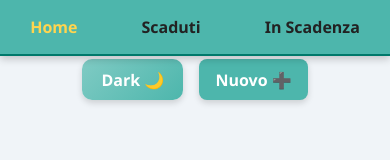
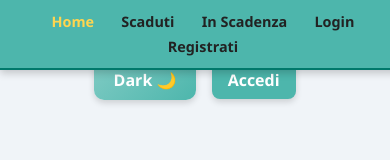
Before and after one commit to POrtalda/my-garage, a React (Vite) app in the folder client/: page / in a window 390 px wide. Shown: the top 160 px of the page. Built offline with nearby package versions, Linux system fonts and the light colour scheme; no server answers.

Commit message:
Add auth links and logout to menu

```diff
--- a/client/src/components/Menu/Menu.css
+++ b/client/src/components/Menu/Menu.css
@@ -44,3 +44,66 @@ body.dark .menu {
   gap: 1rem;
   margin-top: 1rem;
 }
+
+.menu-user {
+  display: flex;
+  flex-direction: column;
+  justify-content: center;
+  min-width: 120px;
+  padding: 0.45rem 0.8rem;
+  border-radius: 14px;
+  background: rgba(77, 182, 172, 0.14);
+  color: #00695c;
+  line-height: 1.2;
+}
+
+.menu-user-label {
+  font-size: 0.7rem;
+  text-transform: uppercase;
+  letter-spacing: 0.04em;
+  opacity: 0.75;
+}
+
+.menu-user strong {
+  font-size: 0.9rem;
+  word-break: break-word;
+}
+
+.menu-logout {
+  background: #ef4444;
+  color: #ffffff;
+}
+
+.menu-logout:hover {
+  background: #dc2626;
+}
+
+body.dark .menu-user {
+  background: rgba(255, 255, 255, 0.08);
+  color: #ccfbf1;
+}
+
+@media (max-width: 720px) {
+  .menu {
+    gap: 0.4rem;
+    flex-wrap: wrap;
+    padding: 0.75rem 0.5rem;
+    font-size: 0.9rem;
+  }
+
+  .menu li a {
+    padding: 0.45rem 0.65rem;
+  }
+
+  .menu-actions {
+    flex-wrap: wrap;
+    align-items: center;
+    padding: 0 1rem;
+  }
+
+  .menu-user {
+    width: 100%;
+    align-items: center;
+    text-align: center;
+  }
+}
--- a/client/src/components/Menu/Menu.jsx
+++ b/client/src/components/Menu/Menu.jsx
@@ -1,27 +1,87 @@
-import { NavLink } from 'react-router';
-import './Menu.css';
-import DarkLight from '../DarkLight/DarkLight';
-import { useContext, useState } from 'react';
-import ThemeContext from '../../context/ThemeContext';
-import NewVehicle from '../NewVehicle/NewVehicle';
+import { NavLink, useNavigate } from "react-router";
+import "./Menu.css";
+import DarkLight from "../DarkLight/DarkLight";
+import { useContext, useState } from "react";
+import ThemeContext from "../../context/ThemeContext";
+import { useAuth } from "../../context/AuthContext";
+import { useToast } from "../../context/ToastContext";
+import NewVehicle from "../NewVehicle/NewVehicle";
 
 export default function Menu({ title, onAddVehicle }) {
   const { isDarkMode } = useContext(ThemeContext);
+  const { user, isAuthenticated, logout } = useAuth();
+  const { showToast } = useToast();
+  const navigate = useNavigate();
   const [showModal, setShowModal] = useState(false);
+
+  const handleLogout = () => {
+    logout();
+
+    showToast({
+      type: "success",
+      title: "Logout effettuato",
+      message: "Sei uscito dal tuo account.",
+    });
+
+    navigate("/login", { replace: true });
+  };
 
   return (
     <>
-            <ul className={isDarkMode ? 'menu menu_dark' : 'menu menulight'}>
-                <li><NavLink to='/'>Home</NavLink></li>
-                <li><NavLink to='/expired'>Scaduti</NavLink></li>
-                <li><NavLink to='/expiring'>In Scadenza</NavLink></li>
+      <ul className={isDarkMode ? "menu menu_dark" : "menu menulight"}>
+        <li>
+          <NavLink to="/">Home</NavLink>
+        </li>
+        <li>
+          <NavLink to="/expired">Scaduti</NavLink>
+        </li>
+        <li>
+          <NavLink to="/expiring">In Scadenza</NavLink>
+        </li>
+
+        {!isAuthenticated && (
+          <>
+            <li>
+              <NavLink to="/login">Login</NavLink>
+            </li>
+            <li>
+              <NavLink to="/register">Registrati</NavLink>
+            </li>
+          </>
+        )}
       </ul>
 
       <h1>{title}</h1>
 
       <div className="menu-actions">
+        {isAuthenticated && (
+          <div className="menu-user">
+            <span className="menu-user-label">Utente</span>
+            <strong>{user?.name || user?.email}</strong>
+          </div>
+        )}
+
         <DarkLight />
-                <button onClick={() => setShowModal(true)}>Nuovo ➕</button>
+
+        {isAuthenticated ? (
+          <>
+            <button type="button" onClick={() => setShowModal(true)}>
+              Nuovo ➕
+            </button>
+
+            <button
+              type="button"
+              className="menu-logout"
+              onClick={handleLogout}
+            >
+              Logout
+            </button>
+          </>
+        ) : (
+          <button type="button" onClick={() => navigate("/login")}>
+            Accedi
+          </button>
+        )}
       </div>
 
       {showModal && (
```
Lines whose indentation alone changed are shown as unchanged.
